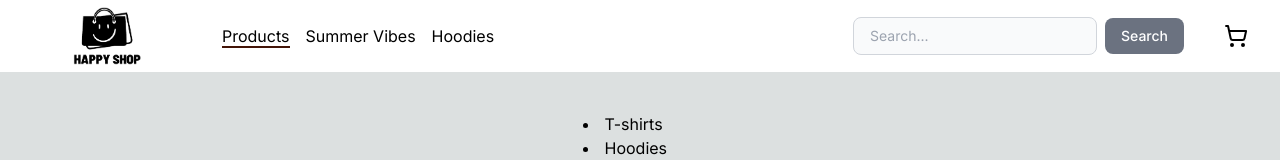
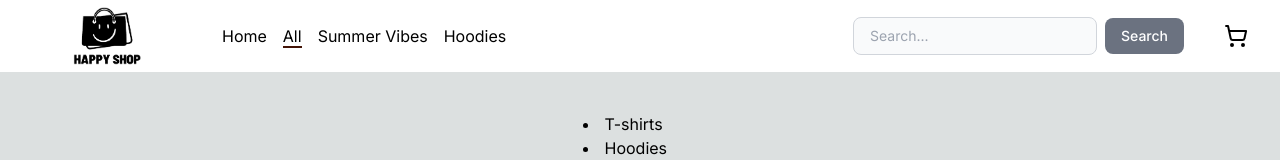
Before and after one commit to axseinga/next13masters, a Next.js app: page /categories in a window 1280 px wide. Shown: the top 160 px of the page. Built offline with nearby package versions, Linux system fonts and the light colour scheme.

Commit message:
fix: header link

```diff
--- a/src/components/organisms/nav.tsx
+++ b/src/components/organisms/nav.tsx
@@ -6,7 +6,8 @@ import { ActiveLink } from "../atoms/active-link";
 
 export const Nav = () => {
 	const navLinks = [
-		{ label: "Products", href: "/products/1" },
+		{ label: "Home", href: "/" },
+		{ label: "All", href: "/products/1" },
 		{ label: "Summer Vibes", href: "/collections/summer-vibes/1" },
 		{ label: "Hoodies", href: "/categories/hoodies/1" },
 	] as const;
```
